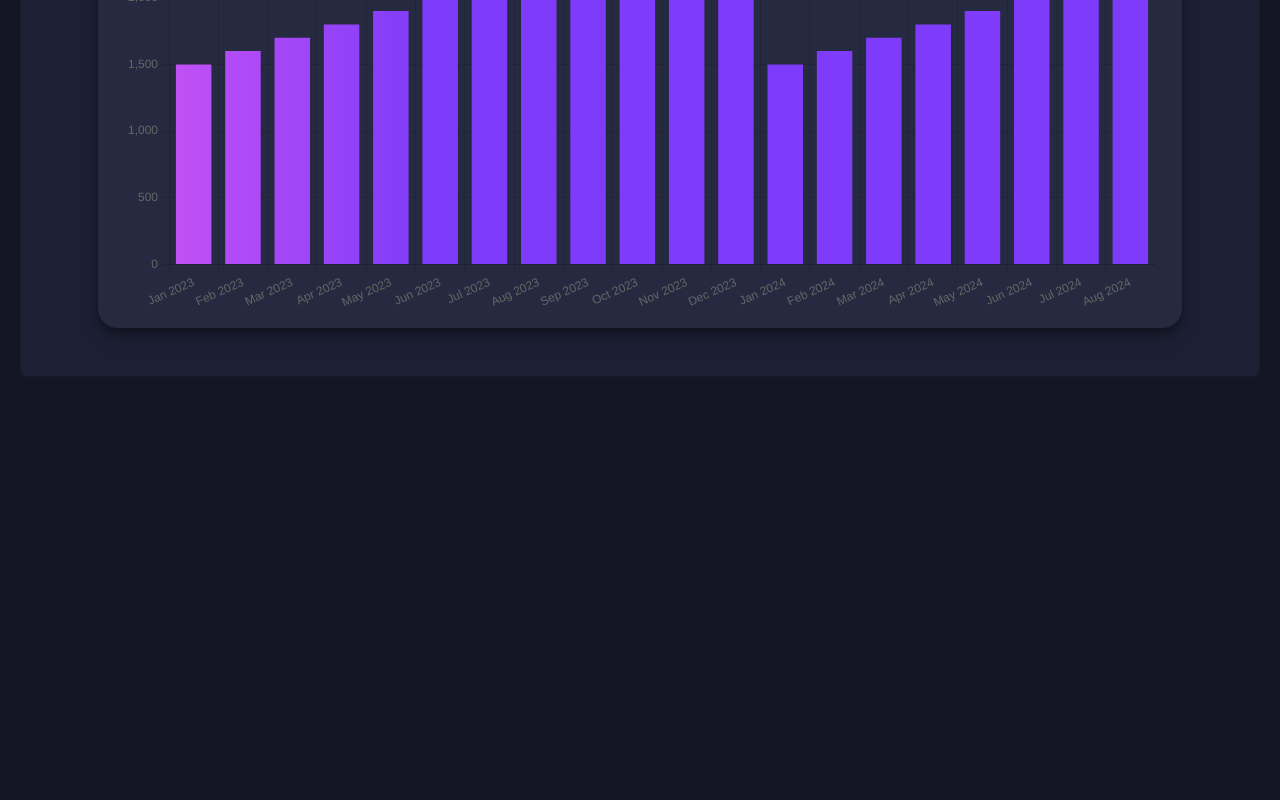
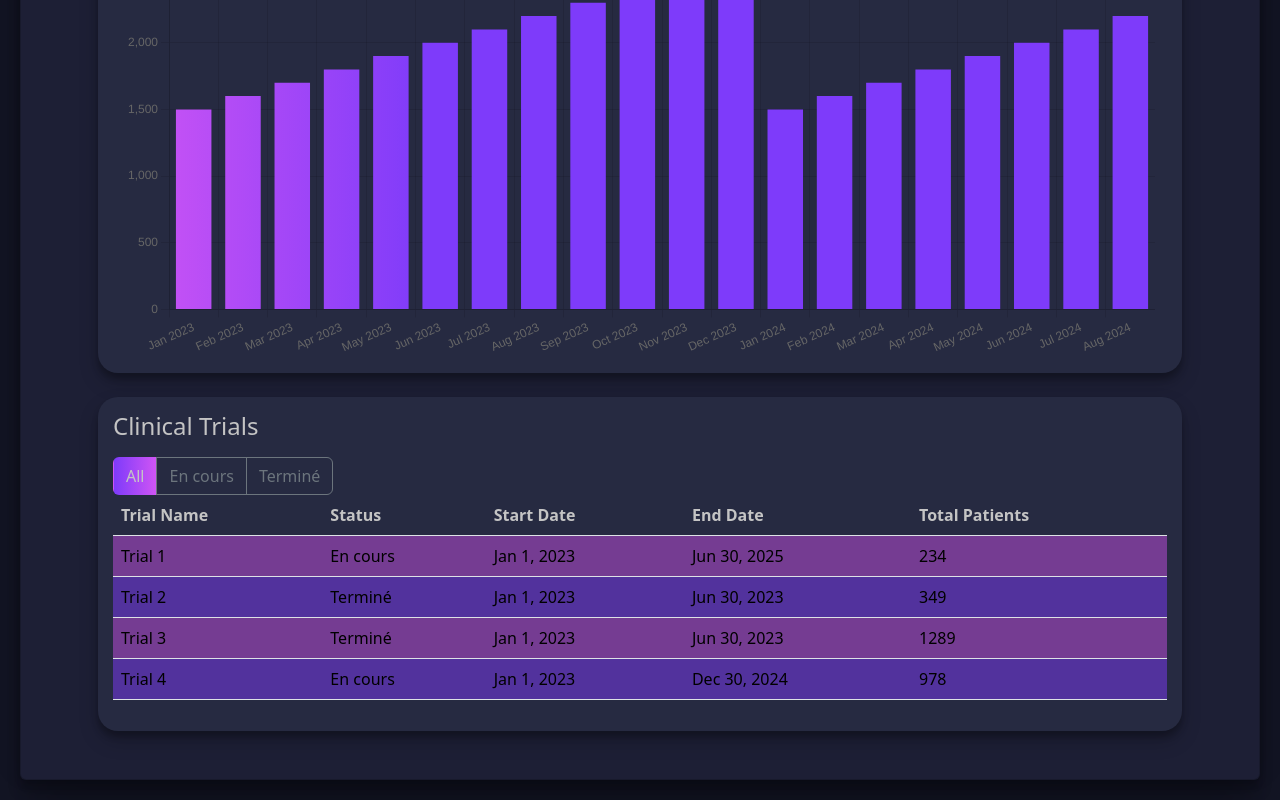
Before and after one commit to imdounia/hospitals-dashboard, a Vue app: page / in a window 1280 px wide. Shown: the part 609-1409 px from the top of the page. Before the commit the page ends 1006 px from the top, so only its background shows below. Built offline with nearby package versions, Linux system fonts and the light colour scheme.

Commit message:
add clinial trials with fiter

```diff
--- a/public/index.html
+++ b/public/index.html
@@ -5,7 +5,7 @@
     <meta http-equiv="X-UA-Compatible" content="IE=edge">
     <meta name="viewport" content="width=device-width,initial-scale=1.0">
     <link rel="icon" href="<%= BASE_URL %>favicon.ico">
-    <title><%= htmlWebpackPlugin.options.title %></title>
+    <title>Hospitals dashboard</title>
   </head>
   <body>
     <noscript>
--- a/src/components/Hospitals.vue
+++ b/src/components/Hospitals.vue
@@ -26,24 +26,24 @@
                 </div>
           </div>
 
-          <div class="row justify-content-center">
-            <div class="hospital-overview p-2 col-12 col-md-6 col-lg-2 m-3 d-flex align-items-center flex-column justify-content-between">
+          <div class="row justify-content-center mx-3">
+            <div class="hospital-overview p-2 col-12 col-sm-6 col-lg-2 m-3 d-flex align-items-center flex-column justify-content-between">
               <h5 class="card-title align-self-start fs-6">Total Patients</h5>
               <p class="card-text align-self-end fs-2">{{ hospital.overview.totalPatients }}</p>
             </div>
-            <div class="hospital-overview p-2 col-12 col-md-6 col-lg-2 m-3 d-flex align-items-center flex-column justify-content-between">
+            <div class="hospital-overview p-2 col-12 col-sm-6 col-lg-2 m-3 d-flex align-items-center flex-column justify-content-between">
               <h5 class="card-title align-self-start fs-6">Satisfaction Rate</h5>
               <p class="card-text align-self-end fs-2">{{ hospital.overview.satisfactionRate }}</p>
             </div>
-            <div class="hospital-overview p-2 col-12 col-md-6 col-lg-2 m-3 d-flex align-items-center flex-column justify-content-between">
+            <div class="hospital-overview p-2 col-12 col-sm-6 col-lg-2 m-3 d-flex align-items-center flex-column justify-content-between">
               <h5 class="card-title align-self-start fs-6">Total Treatments</h5>
               <p class="card-text align-self-end fs-2">{{ hospital.overview.totalTreatments }}</p>
             </div>
-            <div class="hospital-overview p-2 col-12 col-md-6 col-lg-2 m-3 d-flex align-items-center flex-column justify-content-between">
+            <div class="hospital-overview p-2 col-12 col-sm-6 col-lg-2 m-3 d-flex align-items-center flex-column justify-content-between">
               <h5 class="card-title align-self-start fs-6">Number of Doctors</h5>
               <p class="card-text align-self-end fs-2">{{ hospital.overview.numberOfDoctors }}</p>
             </div>
-            <div class="hospital-overview p-2 col-12 col-md-6 col-lg-2 m-3 d-flex align-items-center flex-column justify-content-between">
+            <div class="hospital-overview p-2 col-12 col-sm-6 col-lg-2 m-3 d-flex align-items-center flex-column justify-content-between">
               <h5 class="card-title align-self-start fs-6">Number of Nurses</h5>
               <p class="card-text align-self-end fs-2">{{ hospital.overview.numberOfNurses }}</p>
             </div>
@@ -52,11 +52,41 @@
 
         <div class="custom-container my-4 mx-3">
         <div class="container">
+          <h4 class="mb-3">Monthly hospitalizations</h4>
             <canvas :id="'hospitalChart-' + index"></canvas>
           </div>
-</div>
+      </div>
 
-</div>
+      <div class="custom-container my-4 mx-3">
+            <h4 class="mb-3">Clinical Trials</h4>
+            <div class="btn-group" role="group" aria-label="Filter Trials">
+              <button type="button" :class="{'btn button-primary': selectedStatus === 'All', 'btn btn-outline-secondary': selectedStatus !== 'All'}" @click="filterStatus('All')">All</button>
+              <button type="button" :class="{'btn button-primary': selectedStatus === 'En cours', 'btn btn-outline-secondary': selectedStatus !== 'En cours'}" @click="filterStatus('En cours')">En cours</button>
+              <button type="button" :class="{'btn button-primary': selectedStatus === 'Terminé', 'btn btn-outline-secondary': selectedStatus !== 'Terminé'}" @click="filterStatus('Terminé')">Terminé</button>
+            </div>
+            <table class="table table-striped">
+              <thead>
+                <tr>
+                  <th scope="col">Trial Name</th>
+                  <th scope="col">Status</th>
+                  <th scope="col">Start Date</th>
+                  <th scope="col">End Date</th>
+                  <th scope="col">Total Patients</th>
+                </tr>
+              </thead>
+              <tbody>
+                <tr v-for="(trial, trialIndex) in filteredTrials(hospital.clinicalTrials)" :key="'trial-' + trialIndex">
+                  <td>{{ trial.name }}</td>
+                  <td>{{ trial.status }}</td>
+                  <td>{{ formatDate(trial.startDate) }}</td>
+                  <td>{{ formatDate(trial.endDate) }}</td>
+                  <td>{{ trial.totalPatients }}</td>
+                </tr>
+              </tbody>
+            </table>
+          </div>
+
+        </div>
         </div>
       </div>
     </div>
@@ -75,7 +105,8 @@ export default {
   data() {
     return {
       hospitals: hospitalData,
-      currentTab: 0
+      currentTab: 0 ,
+      selectedStatus: 'All'
     };
   },
   mounted() {
@@ -89,6 +120,19 @@ export default {
     }
   },
   methods: {
+    formatDate(dateString) {
+      const options = { year: 'numeric', month: 'short', day: 'numeric' };
+      return new Date(dateString).toLocaleDateString(undefined, options);
+    },
+    filteredTrials(clinicalTrials) {
+      if (this.selectedStatus === 'All') {
+        return clinicalTrials;
+      }
+      return clinicalTrials.filter(trial => trial.status === this.selectedStatus);
+    },
+    filterStatus(status) {
+      this.selectedStatus = status;
+    },
     renderChart(hospital, index) {
       const ctx = document.getElementById(`hospitalChart-${index}`).getContext('2d');
       const labels = hospital.monthlyHospitalizations.map(item => `${item.month} ${item.year}`);
@@ -148,9 +192,25 @@ export default {
   }
 } */
 
+.table-striped>tbody>tr:nth-child(odd)>td,
+.table-striped>tbody>tr:nth-child(odd)>th {
+  background-color: rgb(207, 85, 244, 0.5);
+ }
+
+ .table-striped>tbody>tr:nth-child(even)>td,
+.table-striped>tbody>tr:nth-child(even)>th {
+   background-color: rgb(126, 59, 250, 0.5);
+ }
+
+ .table-striped>thead>tr>th {
+  background-color: var(--dark-blue);
+  color: var(--text-color);
+ }
+
 .custom-card {
   background: var(--background-card);
   color: var(--text-color);
+  box-shadow: rgba(0, 0, 0, 0.25) 0px 54px 55px, rgba(0, 0, 0, 0.12) 0px -12px 30px, rgba(0, 0, 0, 0.12) 0px 4px 6px, rgba(0, 0, 0, 0.17) 0px 12px 13px, rgba(0, 0, 0, 0.09) 0px -3px 5px;
 }
 
 .custom-container{
@@ -161,7 +221,7 @@ export default {
   transition: transform 0.3s ease-in-out;
 }
 .custom-container:hover {
-  transform: scale(1.02); /* Slight scaling on hover */
+  transform: scale(1.02);
 }
 
 .hospital-overview {
@@ -170,11 +230,9 @@ export default {
   border-radius: 20px;
   box-shadow: rgba(0, 0, 0, 0.19) 0px 10px 20px, rgba(0, 0, 0, 0.23) 0px 6px 6px;
   transition: transform 0.3s ease-in-out;
-  /* padding: 20px;
-  border: 1px solid #ccc; */
 }
 .hospital-overview:hover {
-  transform: scale(1.03); /* Slight scaling on hover */
+  transform: scale(1.03);
 }
 
 .hospital-overview:nth-child(odd) {
@@ -188,10 +246,10 @@ export default {
   color: #B18CFE;
 } */
 
-/* .button-primary {
-  background-color: #EE7DFF;
+.button-primary {
+  background: var(--gradient-color);
   color: var(--text-color);
-} */
+}
 
 .nav-link {
   color: var(--text-color);
```
